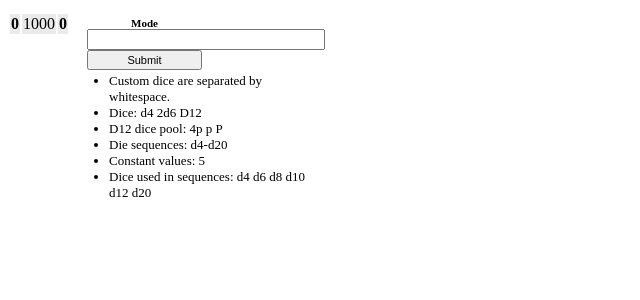
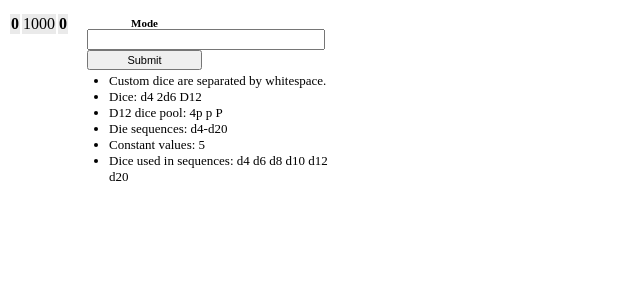
Before and after one commit to ankaan/dice, a Django app: template nspdice_probability/templates/target.html in a window 1280 px wide. Shown: the top 300 px of the page, without its empty margins (0-640 px from the left). Run offline with Django 3.2, Linux system fonts and the light colour scheme; the template is opened without the code that fills it: most values are stand-ins (such as "Sample title", 1, 10 or a date in 2020); form fields are guessed from the names that the template uses.

Commit message:
Wider config (proper display in xombrero.)

```diff
--- a/nspdice_probability/static/style.css
+++ b/nspdice_probability/static/style.css
@@ -103,7 +103,7 @@ body {
 }
 
 .config {
-  width: 240px;
+  width: 250px;
 }
 
 .config .group .errorlist {
```
